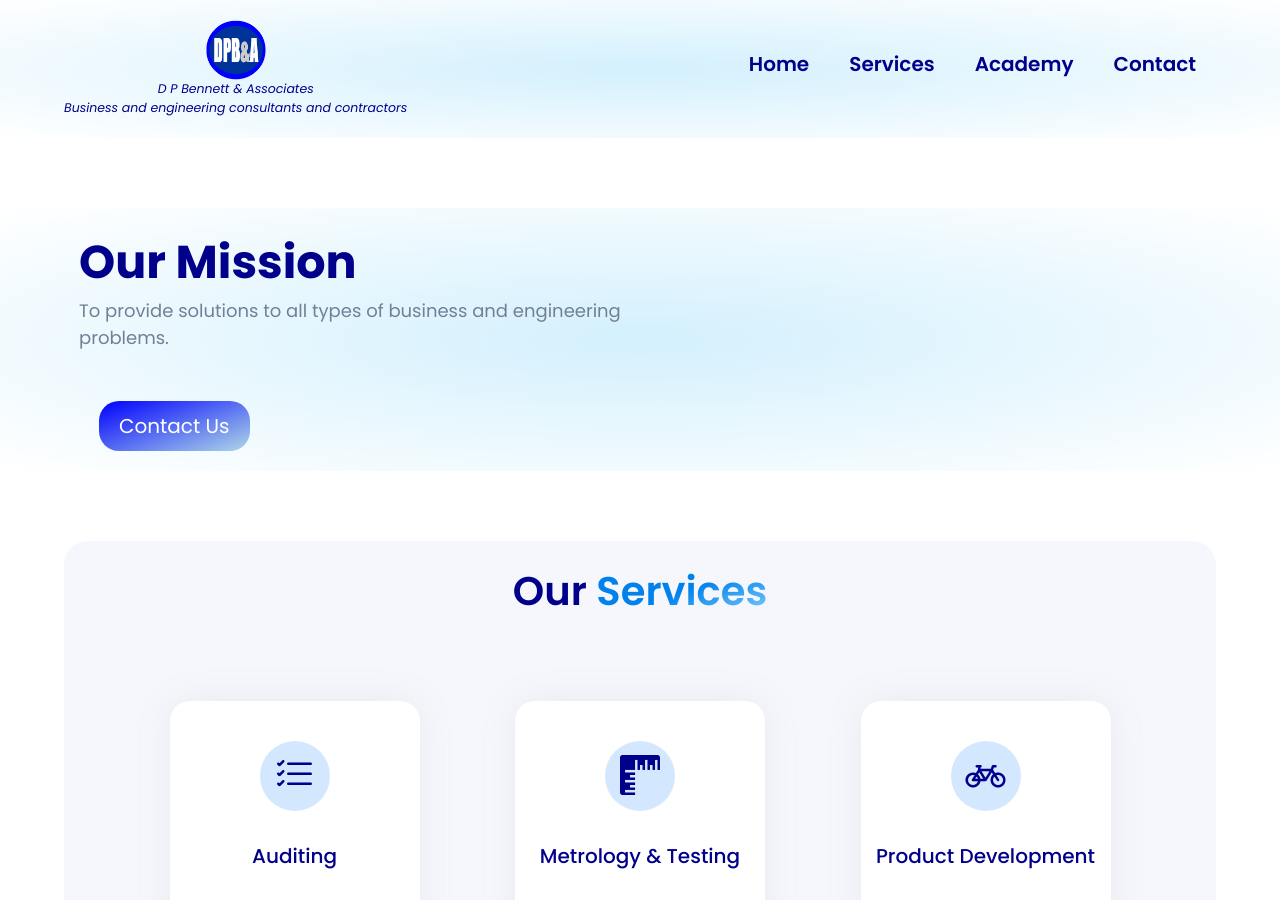
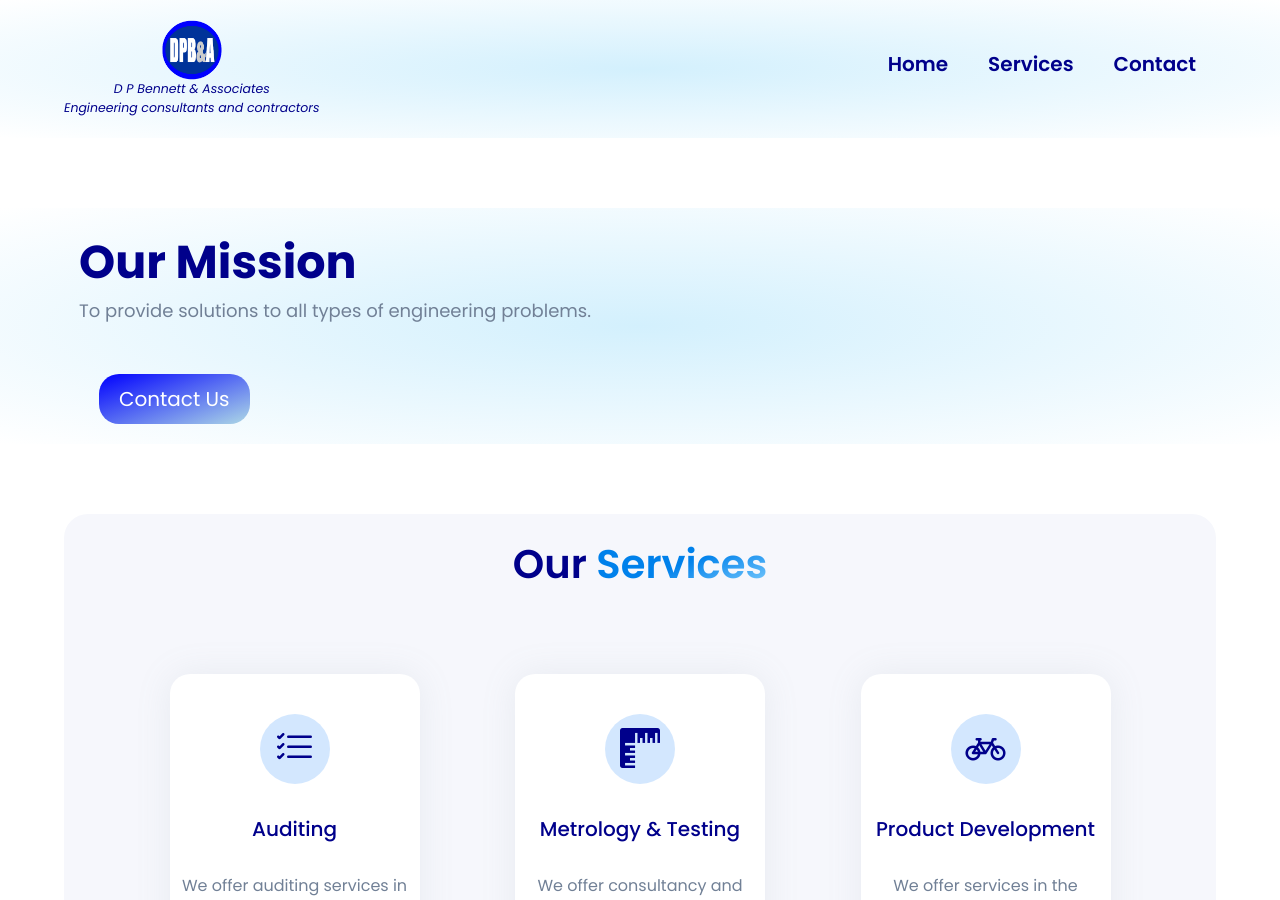
Before and after one commit to DPBandA/dpba, a Jekyll site: the page built from index.html, in a window 1280 px wide and 900 px high. Built offline with Jekyll 4.4.1, drawn with Linux system fonts in a browser that asks for light colours.

Commit message:
General updates.

```diff
--- a/_includes/header.html
+++ b/_includes/header.html
@@ -12,7 +12,7 @@
                 <img src="../assets/media/logo.png" alt="DPB&amp;A Logo"
                      height="60" width="60">
                 <p>D P Bennett & Associates</p>
-                <p>Business and engineering consultants and contractors</p>
+                <p>Engineering consultants and contractors</p>
             </a>
         </div>
         <nav class="d-menu">
@@ -22,9 +22,6 @@
                 </a>
                 <a href="/#services">
                     <li>Services</li>
-                </a>
-                <a href="/academy">
-                    <li>Academy</li>
                 </a>
                 <a href="/contact">
                     <li>Contact</li>
@@ -42,9 +39,6 @@
                 <a href="/#services">
                     <li onclick="show()">Services</li>
                 </a>
-                <a href="/academy">
-                    <li>Academy</li>
-                </a>
                 <a href="/contact">
                     <li>Contact</li>
                 </a>
--- a/index.html
+++ b/index.html
@@ -8,7 +8,7 @@
             <div class="intro-text">
                 <p class="main-line"><span class="highlight">Our Mission</span></p>
                 <p class="description">
-                    To provide solutions to all types of business and engineering problems.
+                    To provide solutions to all types of engineering problems.
                 </p>
                 <a href="/contact" class="btn">Contact Us</a>
             </div>
```
Also changed, not shown: academy/index.html (deleted, +0 -52 lines), academy/register.html (deleted, +0 -53 lines).
